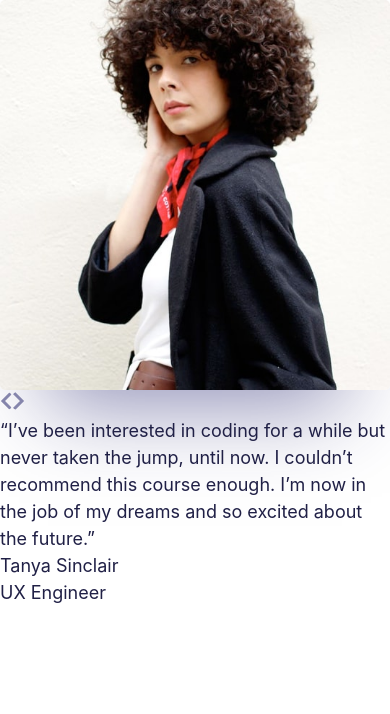
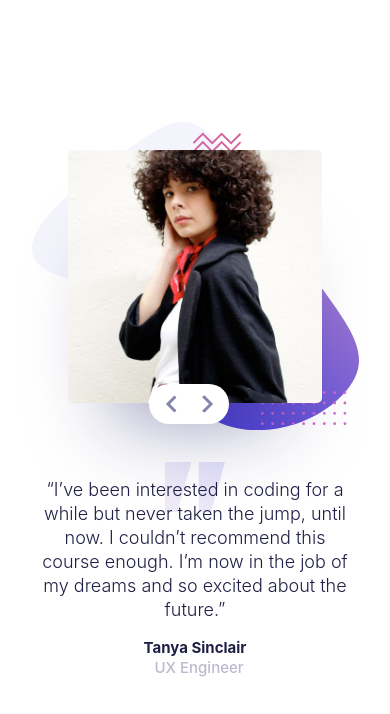
Before and after one commit to Rgit915/coding-bootcamp-testimonals-slider, a React (Vite) app: page / in a window 390 px wide. Shown: the top 714 px of the page. Built offline with nearby package versions, Linux system fonts and the light colour scheme.

Commit message:
Implement mobile-first responsive styles

```diff
--- a/src/App.jsx
+++ b/src/App.jsx
@@ -25,12 +25,14 @@ const App = () => {
 
   return (
     <>
-      <main>
-        <section className="testimonals">
-          <div className="image-container">
-            <img src={currentSlide.image} alt="user image" />
+      <main className="flex flex-col justify-center items-center w-full min-h-screen">
+        <section className="testimonals flex flex-col justify-center items-center min-h-screen w-full px-4 bg-[url(/images/pattern-curve.svg)] bg-no-repeat bg-left-bottom bg-[length:285px_72px]">
+          <div className="image-container relative flex flex-col justify-center items-center w-[327px] h-[308px]  bg-[url(/images/pattern-bg.svg)] bg-cover bg-no-repeat">
+            <img
+             className="w-[254px] h-[253px]"
+            src={currentSlide.image} alt="user image" />
 
-            <div className="arrow-slider">
+            <div className="arrow-slider absolute w-[80px] h-[40px] p-2 top-[85%] left-[36%] bg-white rounded-3xl flex justify-center space-x-6">
             <button type="button" name="prev" onClick={handlePrev}>
                 <img src={prevIcon} alt="previous slide arrow" />
               </button>
@@ -40,11 +42,11 @@ const App = () => {
             </div>
           </div>
 
-          <article className="testimonals_content">
-            <p>“{currentSlide.testimony}”</p>
-            <div>
-              <h1>{currentSlide.name}</h1>
-              <h2>{currentSlide.profession}</h2>
+          <article className="testimonals_content text-center my-8 pt-4 h-[228px] w-[311px] bg-[url(/images/pattern-quotes.svg)] bg-no-repeat bg-top bg-[length:60px_50px] ">
+            <p className="testimonals_text text-[18px] font-light leading-6">“{currentSlide.testimony}”</p>
+            <div className="testimonials__info p-4 text-center text-[15px] leading-5 font-inter flex flex-col justify-center items-center space-x-2">
+              <h1 className="testimonials__name font-bold text-dark-blue">{currentSlide.name}</h1>
+              <h2 className="testimonials__profession font-medium text-grayish-blue">{currentSlide.profession}</h2>
             </div>
           </article>
         </section>
```
